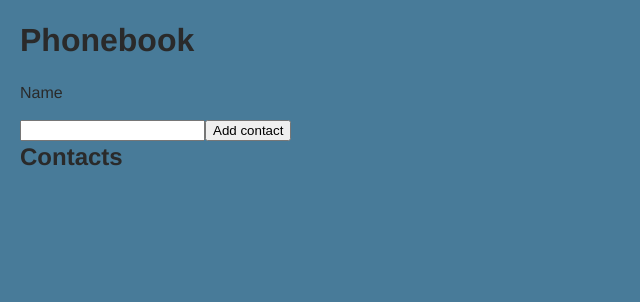
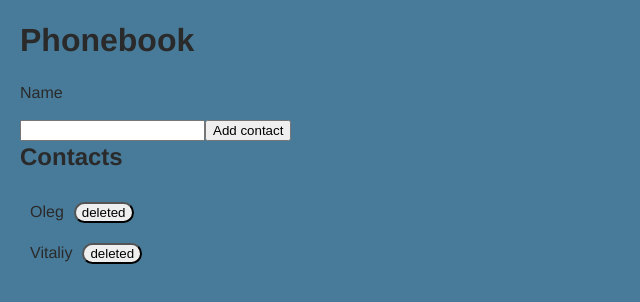
Before and after one commit to LutsenkoVitaliy/04-hooks-phonebook, a React (Create React App) app: page / in a window 1280 px wide. Shown: the top 302 px of the page, without its empty margins (0-640 px from the left). Built offline with nearby package versions, Linux system fonts and the light colour scheme.

Commit message:
contact delete

```diff
--- a/src/App.js
+++ b/src/App.js
@@ -5,10 +5,16 @@ import ContactList from './components/ContactList';
 
 class App extends Component {
  state = {
-  contacts: [],
+  contacts: ['Oleg', 'Vitaliy'],
   name: '',
   // number: ''
-}
+  }
+
+  deleteContact = contactId => {
+    this.setState(prevState => ({
+      contacts: prevState.contacts.filter(contact => contact !== contactId)
+    }));
+  };
 
   render() {
     const { contacts } = this.state
@@ -19,7 +25,7 @@ class App extends Component {
          <ContactForm />
 
         <h2>Contacts</h2>
-        <ContactList contacts={contacts} />
+        <ContactList contacts={contacts} onDeleteContact={this.deleteContact}/>
     </div>
     )}
 }
--- a/src/components/ContactForm/ContactForm.js
+++ b/src/components/ContactForm/ContactForm.js
@@ -1,6 +1,6 @@
 import PropTypes from "prop-types";
 
-const ContactForm = () => (
+const ContactForm = ( ) => (
   <div>
     <p>Name</p>
       <input
--- /dev/null
+++ b/src/components/ContactList/ContactList.css
@@ -0,0 +1,18 @@
+.ContactList {
+  width: 400px;
+}
+.ContactList__item {
+  display: flex;
+  align-items: center;
+}
+
+.ContactList__text {
+  font-weight: 500;
+  margin-top: 0;
+  margin-bottom: 0;
+  padding: 10px;
+}
+
+.ContactList__button {
+  border-radius: 50px;
+}
--- a/src/components/ContactList/ContactList.js
+++ b/src/components/ContactList/ContactList.js
@@ -1,7 +1,12 @@
 import PropTypes from "prop-types";
+import './ContactList.css'
 
-const ContactList = ({ contacts }) => (
-  <ul>{contacts.map(contact => <li>{contact}</li>)}</ul>
+const ContactList = ({ contacts, onDeleteContact }) => (
+  <ul className="ContactList">{contacts.map(contact =>
+  <li key={contact} className="ContactList__item">
+    <p className="ContactList__text">{contact}</p>
+      <button onClick={() => onDeleteContact(contact)} className="ContactList__button">deleted</button>
+  </li>)}</ul>
 );
 
 export default ContactList
```
Also changed, not shown: src/components/ContactForm/ContactForm.css (added), src/components/ContactForm/ContactForm.styled.js (deleted), src/components/ContactList/ContactList.styled.js (deleted).
